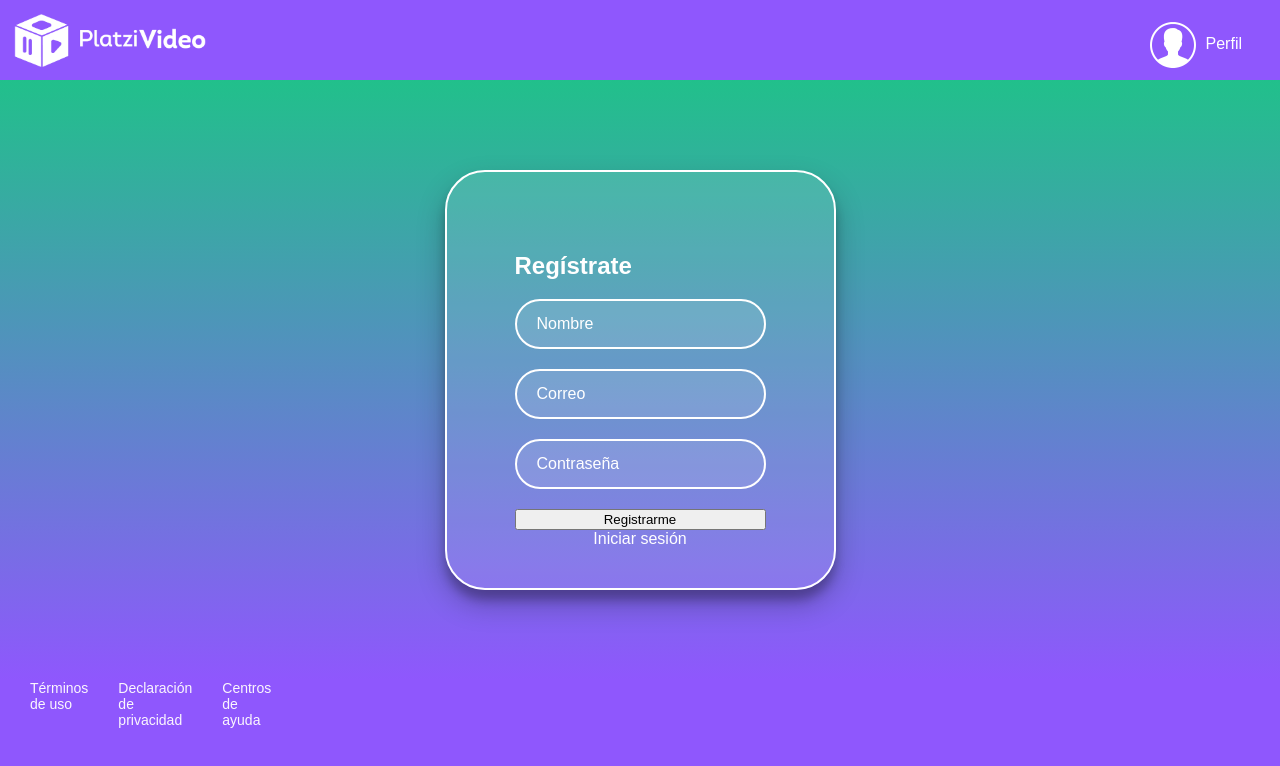
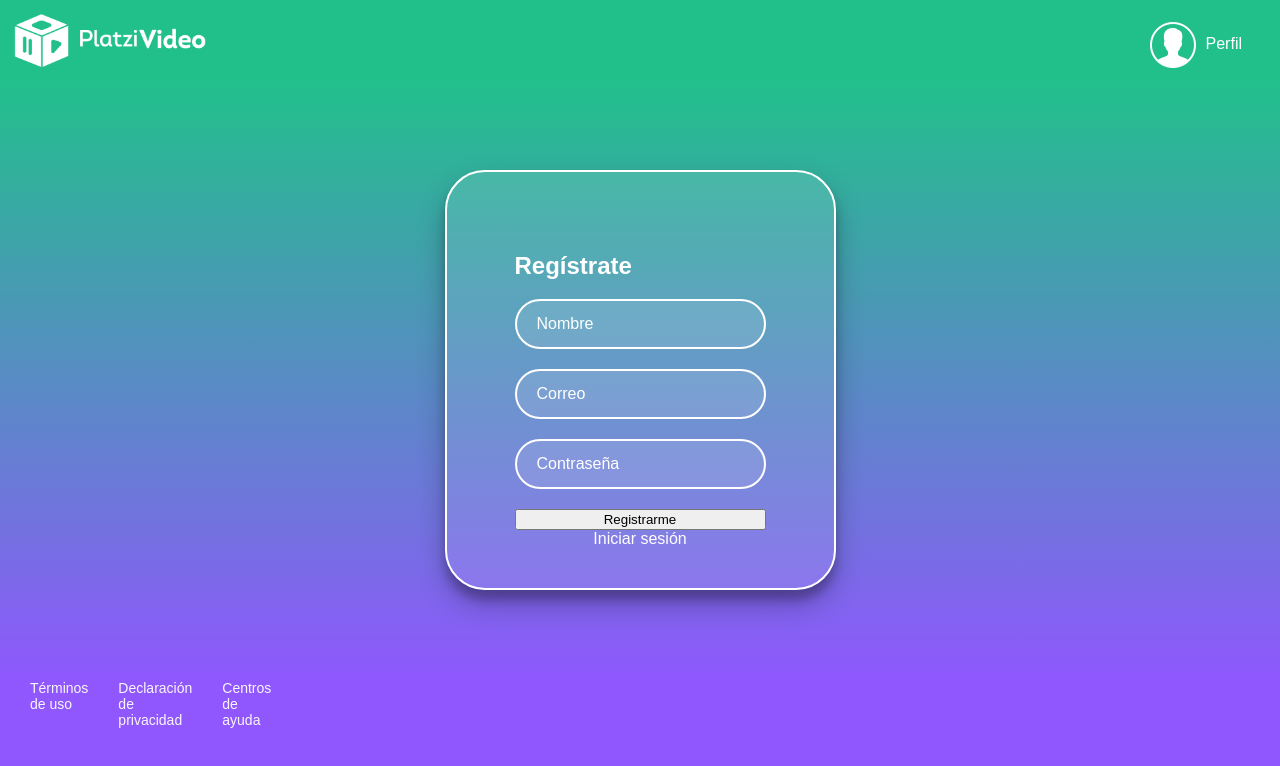
Before and after one commit to Yotis56/Platzi-video-react-, a React app: page /register in a window 1280 px wide. Shown: the top 766 px of the page. Built offline with nearby package versions, Linux system fonts and the light colour scheme; the HTML template or start-up script is replaced by a standard one; a web font is replaced by a local one.

Commit message:
5.3: fixed header styles for background

```diff
--- a/package.json
+++ b/package.json
@@ -19,6 +19,7 @@
   "license": "MIT",
   "dependencies": {
     "babel-eslint": "^10.1.0",
+    "classnames": "^2.3.1",
     "eslint": "^7.25.0",
     "eslint-config-airbnb": "^18.2.1",
     "eslint-plugin-import": "^2.22.1",
--- a/src/assets/styles/components/Header.scss
+++ b/src/assets/styles/components/Header.scss
@@ -48,6 +48,8 @@
 
       & img {
         margin-right: 8px;
+        height: 50px;
+        border-radius: 25%;
       }
 
       & p {
@@ -58,3 +60,7 @@
     }
   }
 }
+
+.greenHeader {
+  background-color: #21c08b;
+}
--- a/src/components/Header.jsx
+++ b/src/components/Header.jsx
@@ -1,5 +1,5 @@
 import React from 'react'
-import { Link } from 'react-router-dom'
+import { Link, useLocation } from 'react-router-dom'
 import { connect } from 'react-redux'
 //actions
 import { logoutRequest } from '../actions'
@@ -18,9 +18,11 @@ function Header (props) {
   const handleLogout = () => {
     props.logoutRequest({})
   }
+  //hacemos la comprobación de en dónde estamos, para cambiar estilos
+  const headerClass = (useLocation().pathname === '/register' || useLocation().pathname === '/login') ? 'header greenHeader' : 'header'
 
   return (
-    <header className="header">
+    <header className={headerClass}>
       <Link to="/">
         <img src={logo_platzi_bw2} alt="platzi logo" className="header__img"/>
       </Link>
```
Also changed, not shown: 1 other file (tests, documents, lock files or other folders).
